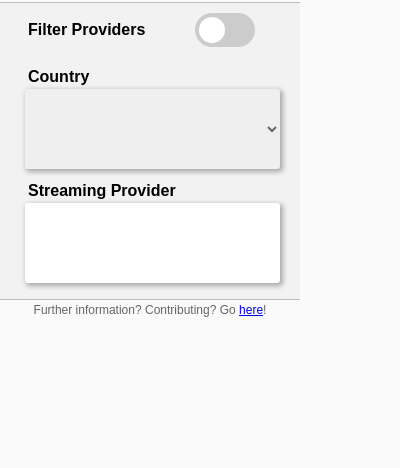
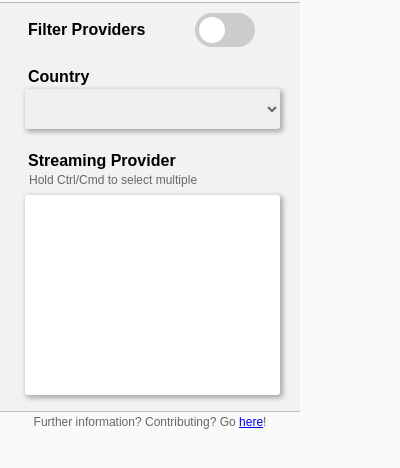
Before and after one commit to adlerzei/letterboxd-streaming-providers, a browser extension: page extension/popup/popup.html in a window 400 px wide. Shown: the part 44-512 px from the top of the page. Drawn offline with Linux system fonts and the light colour scheme.

Commit message:
New style for popup with multi-select instructions

```diff
--- a/extension/popup/popup.css
+++ b/extension/popup/popup.css
@@ -28,6 +28,16 @@ html, body {
     margin-left: 20px;
 }
 
+.instruction-text {
+    margin-left: 24px;
+    margin-bottom: 8px;
+    font-family: Arial, Helvetica, sans-serif;
+    font-size: 12px;
+    font-weight: normal;
+    /* text-align: left; */
+    color: #666;
+}
+
 .select-box {
     width: 85%;
     padding: 5px;
@@ -35,6 +45,49 @@ html, body {
     font-weight: bold;
     font-family: Arial, Helvetica, sans-serif;
     font-size: 16px;
+}
+
+.select-box>select {
+    border: none;
+    width: 100%;
+    height: 40px;
+    padding-left: 10px;
+    margin-bottom: 10px;
+    margin-left: 20px;
+    margin-top: 0px;
+    color: #666;
+    font-family: Arial, Helvetica, sans-serif;
+    font-size: 16px;
+    box-shadow: 2px 2px 5px 1px rgba(0,0,0,0.3);
+    border-radius: 3px;
+    outline: none;
+    cursor: pointer;
+}
+
+.multi-select-box {
+    width: 85%;
+    padding: 5px;
+    text-align: left;
+    font-weight: bold;
+    font-family: Arial, Helvetica, sans-serif;
+    font-size: 16px;
+}
+
+.multi-select-box>select {
+    border: none;
+    width: 100%;
+    height: 200px;
+    padding-left: 10px;
+    margin-bottom: 10px;
+    margin-left: 20px;
+    margin-top: 0px;
+    color: #666;
+    font-family: Arial, Helvetica, sans-serif;
+    font-size: 16px;
+    box-shadow: 2px 2px 5px 1px rgba(0,0,0,0.3);
+    border-radius: 3px;
+    outline: none;
+    cursor: pointer;
 }
 
 #content {
@@ -46,23 +99,6 @@ html, body {
     bottom: 0;
     height: 100%;
     width: 100%;
-}
-
-select {
-    border: none;
-    width: 100%;
-    height: 80px;
-    padding-left: 10px;
-    margin-bottom: 10px;
-    margin-left: 20px;
-    margin-top: 0px;
-    color: #666;
-    font-family: Arial, Helvetica, sans-serif;
-    font-size: 16px;
-    box-shadow: 2px 2px 5px 1px rgba(0,0,0,0.3);
-    border-radius: 3px;
-    outline: none;
-    cursor: pointer;
 }
 
 select option {
--- a/extension/popup/popup.html
+++ b/extension/popup/popup.html
@@ -27,8 +27,11 @@
   <div class="select-box">
     <div class="content-text">Country</div>
     <select id="CountryList"></select>
+  </div>
+  <div class="multi-select-box">
     <div class="content-text">Streaming Provider</div>
-    <select id="ProviderList" multiple></select>
+    <div class="instruction-text">Hold Ctrl/Cmd to select multiple</div>
+    <select id="ProviderList" multiple size="10"></select>
   </div>
 </section>
 
```
